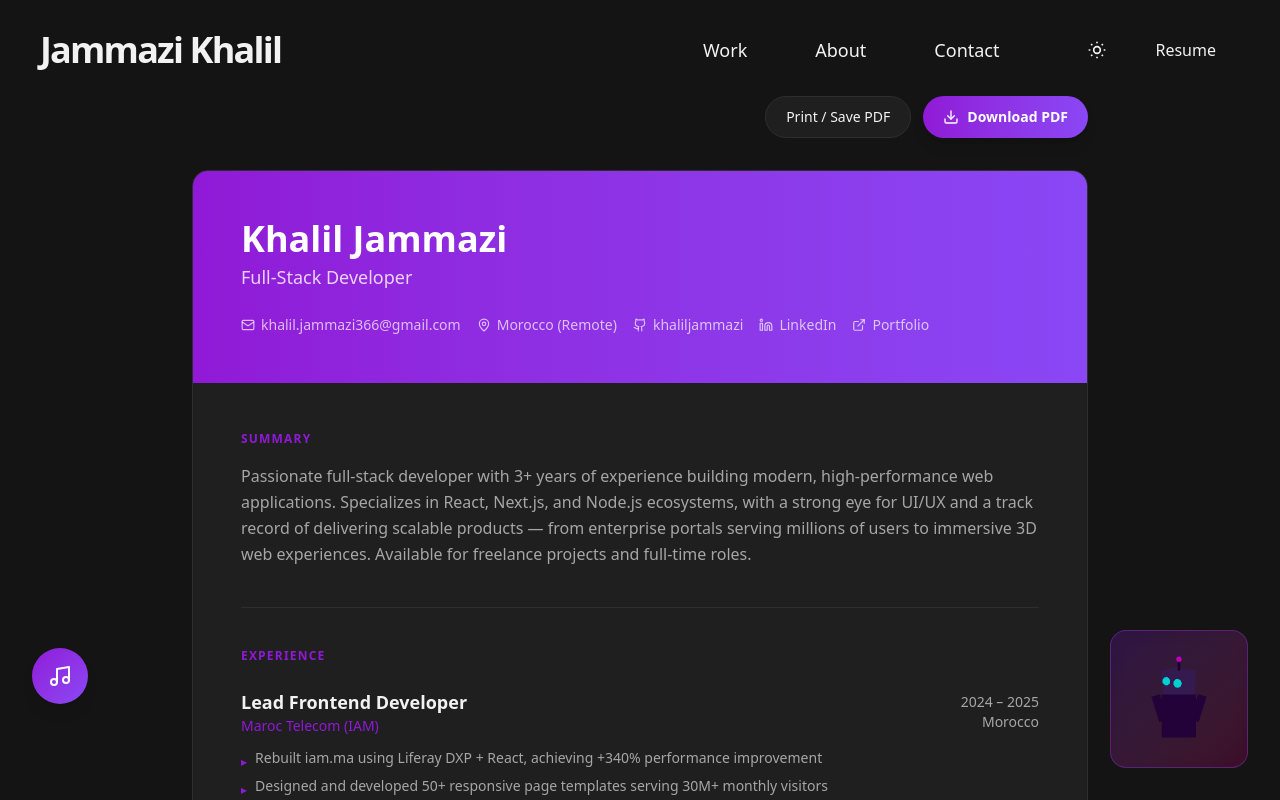
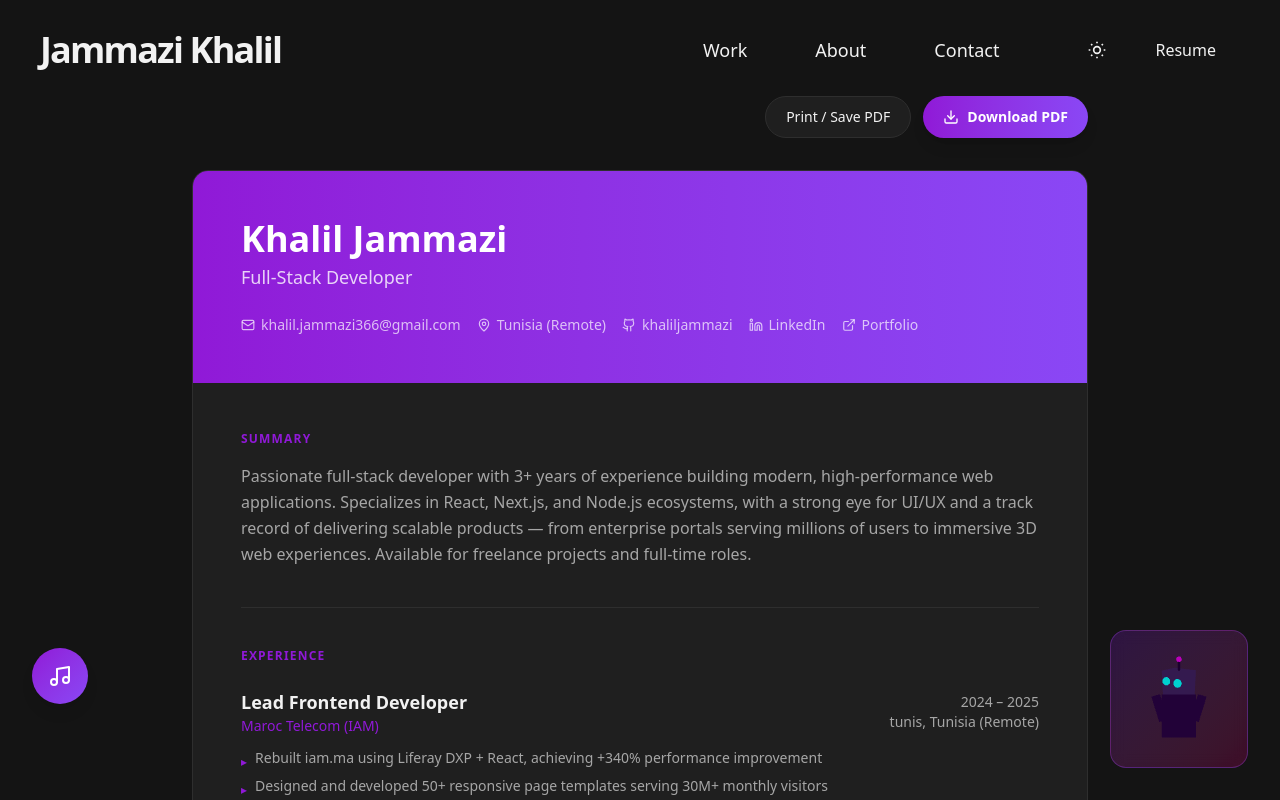
Before and after one commit to khaliljammazi/My-Portfolio, a Next.js app: page /resume in a window 1280 px wide. Shown: the top 800 px of the page. Built offline with nearby package versions, Linux system fonts and the light colour scheme.

Commit message:
update r

```diff
--- a/app/resume/page.tsx
+++ b/app/resume/page.tsx
@@ -13,7 +13,7 @@ const experience = [
     role: "Lead Frontend Developer",
     company: "Maroc Telecom (IAM)",
     period: "2024 – 2025",
-    location: "Morocco",
+    location: "tunis, Tunisia (Remote)",
     bullets: [
       "Rebuilt iam.ma using Liferay DXP + React, achieving +340% performance improvement",
       "Designed and developed 50+ responsive page templates serving 30M+ monthly visitors",
@@ -80,7 +80,7 @@ export default function ResumePage() {
               </a>
               <span className="flex items-center gap-1.5">
                 <MapPin className="w-3.5 h-3.5" />
-                Morocco (Remote)
+                Tunisia (Remote)
               </span>
               <a href="https://github.com/khaliljammazi" target="_blank" rel="noopener noreferrer" className="flex items-center gap-1.5 hover:text-white transition-colors">
                 <Github className="w-3.5 h-3.5" />
```
